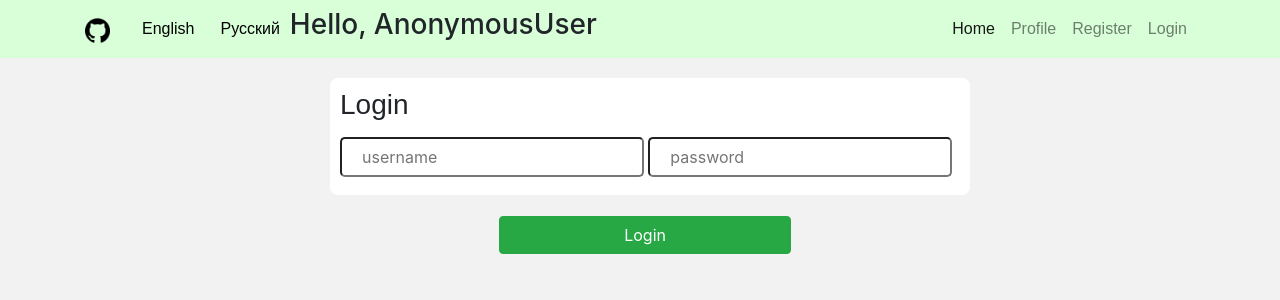
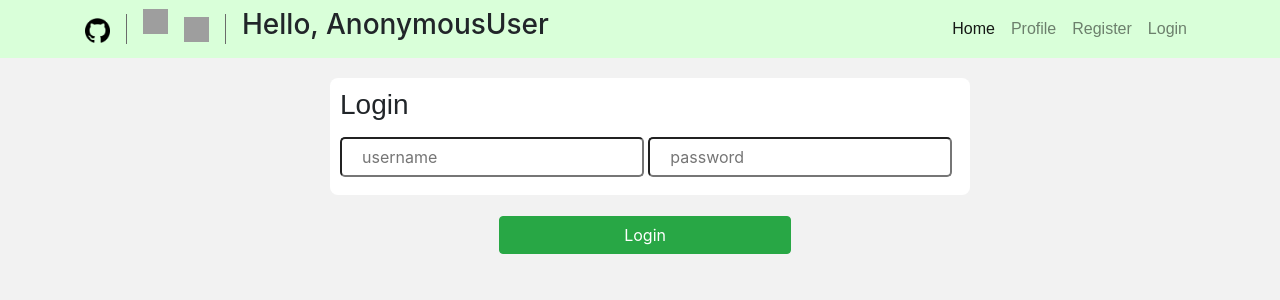
Before and after one commit to SaraFarron/Blog, a Django app: a page that uses templates/blog/base.html in a window 1280 px wide. Shown: the top 300 px of the page. Run offline with Django 3.2, Linux system fonts and the light colour scheme; parts of the project's set-up code (start-up, migrations or seed data) failed here and were passed over; some libraries are stand-ins or nearby versions; grey boxes are pictures that could not be loaded.

Commit message:
Language names replaced by icons
Language names in navbar replaced by country flag icons

```diff
--- a/static/css/main.css
+++ b/static/css/main.css
@@ -80,3 +80,10 @@ textarea {
 label {
     display: block;
 }
+
+.vline {
+    border-left: 1px solid #6b6b6b;
+    height: 30px;
+    left: 50%;
+    margin-right: 16px;
+}
--- a/templates/blog/base.html
+++ b/templates/blog/base.html
@@ -21,23 +21,28 @@
 <nav class="navbar navbar-expand-lg navbar-light static-top"
   style="background-color: #d9ffd9;">
   <div class="container">
-
-      <a class="navbar-brand" href="https://github.com/SaraFarron/Blog">
-      <img src="{% static 'images/github_logo.png' %}" alt="Github link" width="25px" height="25px">
-    </a>
+      <a class="navbar-brand" href="https://github.com/SaraFarron/Blog" style="margin-right: 16px">
+          <img src="{% static 'images/github_logo.png' %}" alt="Github link" width="25px" height="25px">
+      </a>
+  <div class="vline"></div>
 
       {% get_current_language as CURRENT_LANGUAGE %}
       {% get_available_languages as AVAILABLE_LANGUAGES %}
       {% get_language_info_list for AVAILABLE_LANGUAGES as languages %}
 
       {% for language in languages %}
-      <div class="nav-item" style="padding-right: 10px">
+      <div class="nav-item" style="display: flex;" >
           <a href="/{{ language.code }}/"
-            {% if language.code == CURRENT_LANGUAGE %} class="nav-link"{% endif %}>
-            {{ language.name_local }}
+            {% if language.code == CURRENT_LANGUAGE %} style="margin-right: 16px; width: 25px; height: 40px;"
+            {% else %}
+                style="margin-right: 16px; width: 25px; height: 25px;"
+            {% endif %} >
+              <img src="{% static 'images/CountryFlags/' %}{{ language.name }}.png" alt='images/CountryFlags/{{ language.name }}.png' width="25px" height="25px">
+
           </a>
       </div>
       {% endfor %}
+  <div class="vline"></div>
 {#    <a class="navbar-brand" href="#">#}
 {#      <img src="http://placehold.it/150x50?text=Logo" alt="">#}
 {#    </a>#}
```
